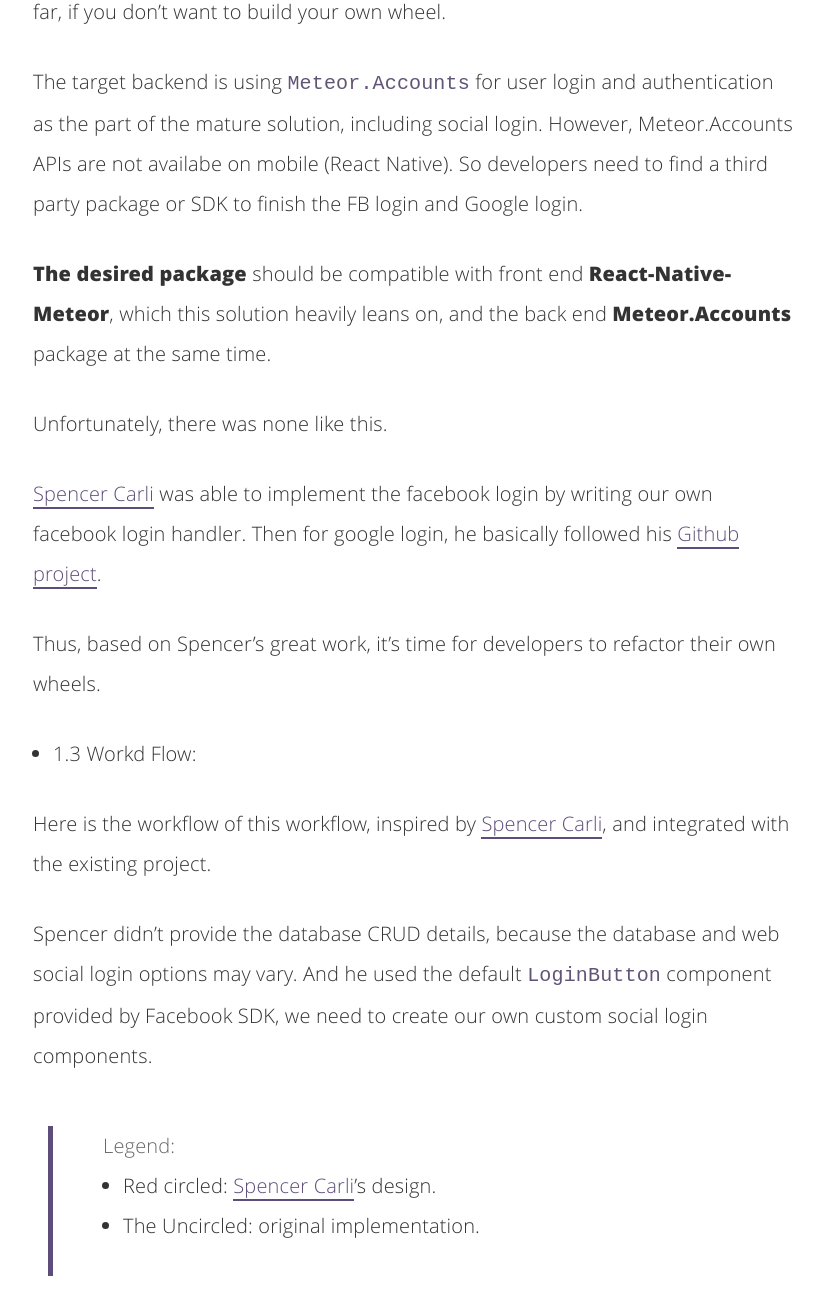
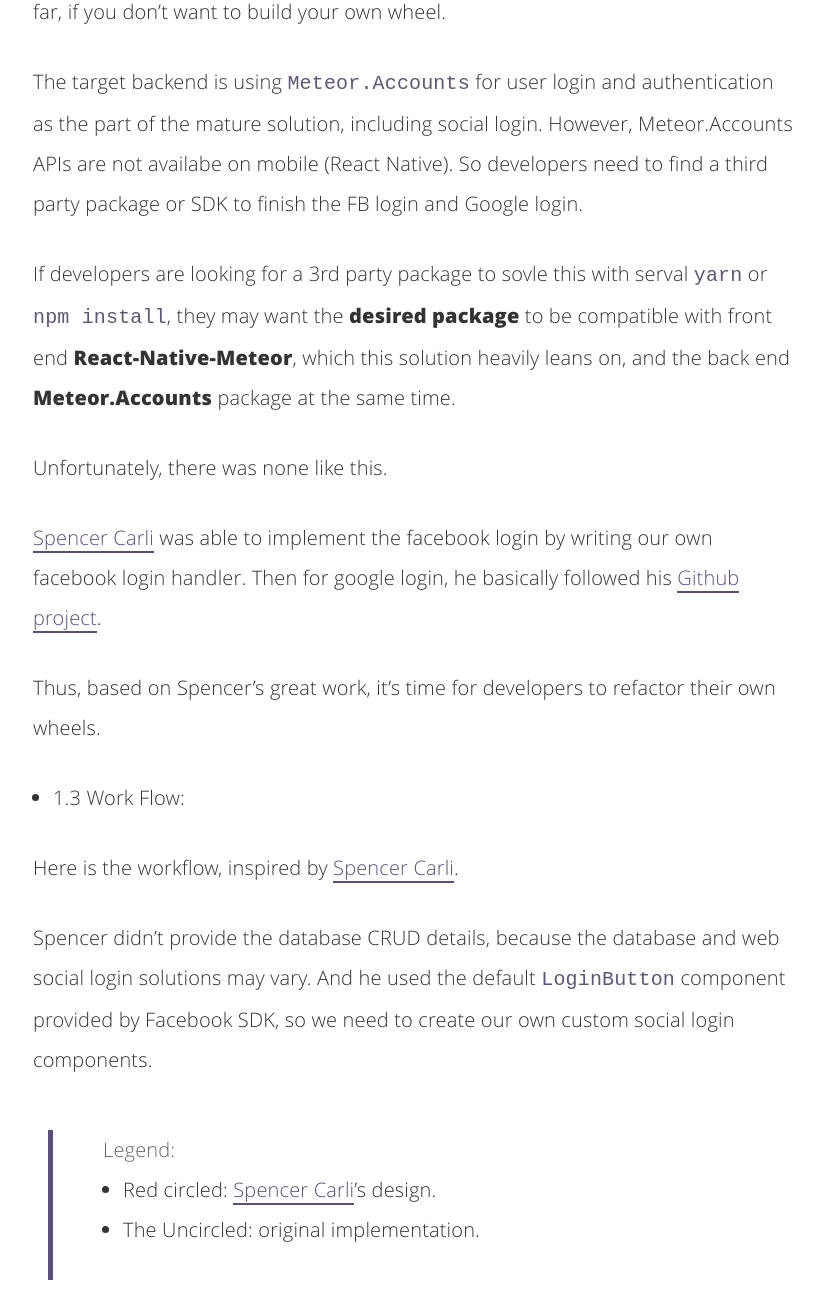
Before and after one commit to zywkloo/zywkloo.github.io, a Jekyll site: the page built from _posts/2019-09-05-React-Native-Meteor-SocialLogin.md, in a window 1280 px wide and 1400 px high, scrolled down 1129 px, cut to the strip 0-1302 px from the top of the window. Shown: the whole strip, without its empty margins (227-1050 px from the left). Built offline with Jekyll 4.4.1, drawn with Linux system fonts in a browser that asks for light colours; comment, search, counter and statistics services are not loaded.

Commit message:
Update 2019-09-05-React-Native-Meteor-SocialLogin.md

```diff
--- a/_posts/2019-09-05-React-Native-Meteor-SocialLogin.md
+++ b/_posts/2019-09-05-React-Native-Meteor-SocialLogin.md
@@ -31,7 +31,7 @@
 
 The target backend is using `Meteor.Accounts` for user login and authentication as the part of the mature solution, including social login. However, Meteor.Accounts APIs are not availabe on mobile (React Native). So developers need to find a third party package or SDK to finish the FB login and Google login.
 
-__The desired package__ should be compatible with front end __React-Native-Meteor__, which this solution heavily leans on, and the back end __Meteor.Accounts__ package at the same time.
+If developers are looking for a 3rd party package to sovle this with serval `yarn` or `npm install`, they may want the __desired package__ to be compatible with front end __React-Native-Meteor__, which this solution heavily leans on, and the back end __Meteor.Accounts__ package at the same time.
 
 Unfortunately, there was none like this.
 
@@ -39,11 +39,11 @@
 
 Thus, based on Spencer's great work, it's time for developers to refactor their own wheels.
 
-* 1.3 Workd Flow:
+* 1.3 Work Flow:
 
-Here is the workflow of this workflow, inspired by [Spencer Carli](https://medium.com/@spencer_carli), and integrated with the existing project.
+Here is the workflow, inspired by [Spencer Carli](https://medium.com/@spencer_carli).
 
-Spencer didn't provide the database CRUD details, because the database and web social login options may vary. And he used the default `LoginButton` component provided by Facebook SDK, we need to create our own custom social login components.
+Spencer didn't provide the database CRUD details, because the database and web social login solutions may vary. And he used the default `LoginButton` component provided by Facebook SDK, so we need to create our own custom social login components.
 
 
 > Legend:
```
